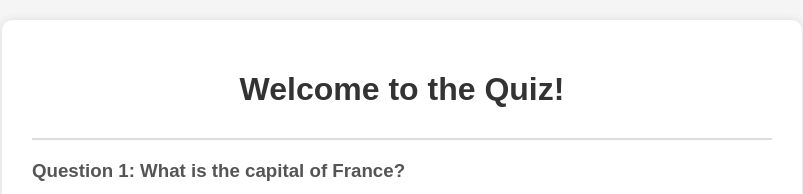
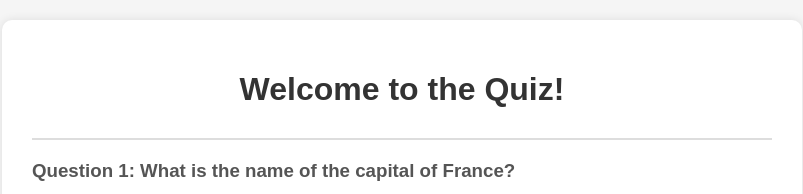
Before and after one commit to MallikarjunShankar/NSCCRecruitmentTask, a plain HTML site: page index.html in a window 1280 px wide. Shown: the top 194 px of the page, without its empty margins (238-1041 px from the left). Drawn offline with Linux system fonts and the light colour scheme.

Commit message:
Update index.html

```diff
--- a/index.html
+++ b/index.html
@@ -117,7 +117,7 @@
 
         <form id="quizForm">
             <div class="question">
-                <h3>Question 1: What is the capital of France?</h3>
+                <h3>Question 1: What is the name of the capital of France?</h3>
                 <div class="options">
                     <label><input type="radio" name="q1" value="1"> 1. Berlin</label>
                     <label><input type="radio" name="q1" value="2"> 2. Madrid</label>
```
